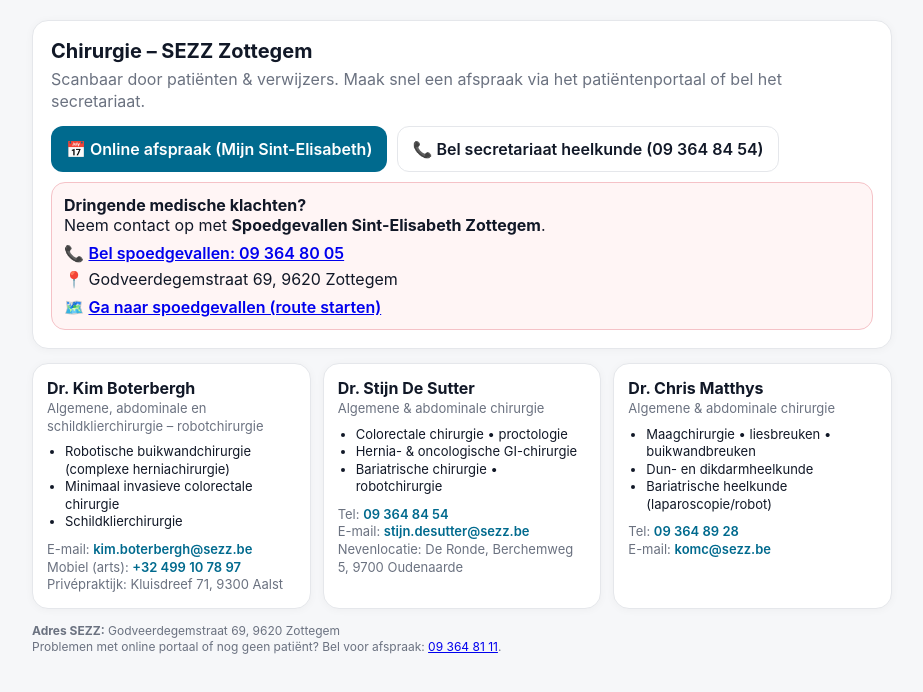
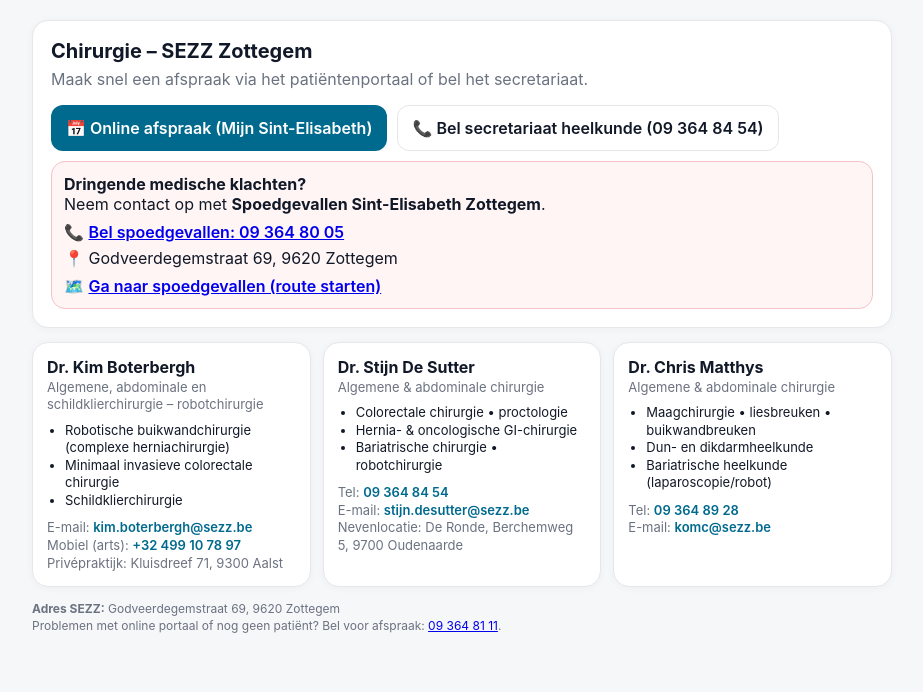
Before and after one commit to kimboterbergh/patientencontact, a plain HTML site: page index.html in a window 1280 px wide. Shown: the whole page, without its empty margins (178-1101 px from the left). Drawn offline with Linux system fonts and the light colour scheme.

Commit message:
index.html

```diff
--- a/index.html
+++ b/index.html
@@ -3,7 +3,7 @@
 <head>
   <meta charset="utf-8" />
   <meta name="viewport" content="width=device-width,initial-scale=1" />
-  <title>Chirurgie – SEZZ Zottegem</title>
+  <title>Algemene, Abdominale, Robotische en Obesitas Chirurgie – SEZZ Zottegem</title>
   <style>
     :root{
       /* TODO: vervang door de officiële SEZZ accentkleur (hex) */
@@ -46,7 +46,7 @@
     <div class="hero">
       <h1>Chirurgie – SEZZ Zottegem</h1>
       <p class="sub">
-        Scanbaar door patiënten & verwijzers. Maak snel een afspraak via het patiëntenportaal of bel het secretariaat.
+        Maak snel een afspraak via het patiëntenportaal of bel het secretariaat.
       </p>
 
       <div class="btnrow">
```
